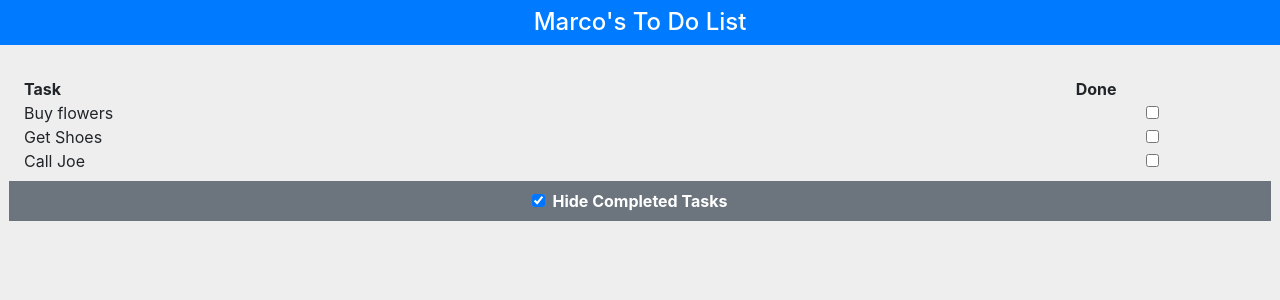
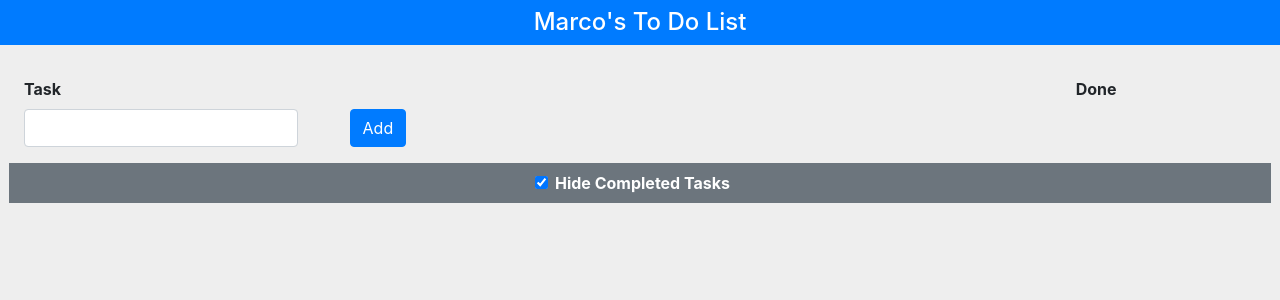
Before and after one commit to marcopgordillo/vue-pro-ebook, a Vue app: page / in a window 1280 px wide. Shown: the top 300 px of the page. Built offline with nearby package versions, Linux system fonts and the light colour scheme.

Commit message:
Add localStore

```diff
--- a/src/App.vue
+++ b/src/App.vue
@@ -1,8 +1,6 @@
 <template>
   <div id="app">
-    <h4 class="bg-primary text-white text-center p-2">
-      {{ name }}'s To Do List
-    </h4>
+    <h4 class="bg-primary text-white text-center p-2">{{ name }}'s To Do List</h4>
     <div class="container-fluid p-4">
       <div class="row">
         <div class="col font-weight-bold">Task</div>
@@ -14,10 +12,20 @@
           <input type="checkbox" v-model="task.done" class="form-check-input">
         </div>
       </div>
+      <div class="row py-2">
+        <form @submit.prevent="addNewTodo" class="form-inline">
+          <div class="col">
+            <input v-model="newItemText" class="form-control" type="text">
+          </div>
+          <div class="col-2">
+            <button class="btn btn-primary">Add</button>
+          </div>
+        </form>
+      </div>
       <div class="row bg-secondary py-2 mt-2 text-white">
-        <div class="col text-center">
-          <input type="checkbox" v-model="hideCompleted" class="form-check-input">
-          <label class="form-check-label font-weight-bold">Hide Completed Tasks</label>
+        <div class="col text-center form-check">
+          <input type="checkbox" v-model="hideCompleted" class="form-check-input" id="hideCompleted">
+          <label class="form-check-label font-weight-bold" for="hideCompleted">Hide Completed Tasks</label>
         </div>
       </div>
     </div>
@@ -30,19 +38,27 @@ export default {
   data() {
     return {
       name: "Marco",
-      tasks: [
-        { action: "Buy flowers", done: false },
-        { action: "Get Shoes", done: false },
-        { action: "Collect Tickets", done: true },
-        { action: "Call Joe", done: false },
-      ],
-      hideCompleted: true
+      tasks: [],
+      hideCompleted: true,
+      newItemText: ""
+    };
+  },
+  created() {
+    let data = localStorage.getItem("todos");
+    if (data) {
+      this.tasks = JSON.parse(data);
     }
   },
   computed: {
     filteredTasks() {
-      return this.hideCompleted ?
-        this.tasks.filter(t => !t.done) : this.tasks
+      return this.hideCompleted ? this.tasks.filter(t => !t.done) : this.tasks;
+    }
+  },
+  methods: {
+    addNewTodo() {
+      this.tasks.push({ action: this.newItemText, done: false });
+      localStorage.setItem("todos", JSON.stringify(this.tasks));
+      this.newItemText = "";
     }
   }
 };
```
